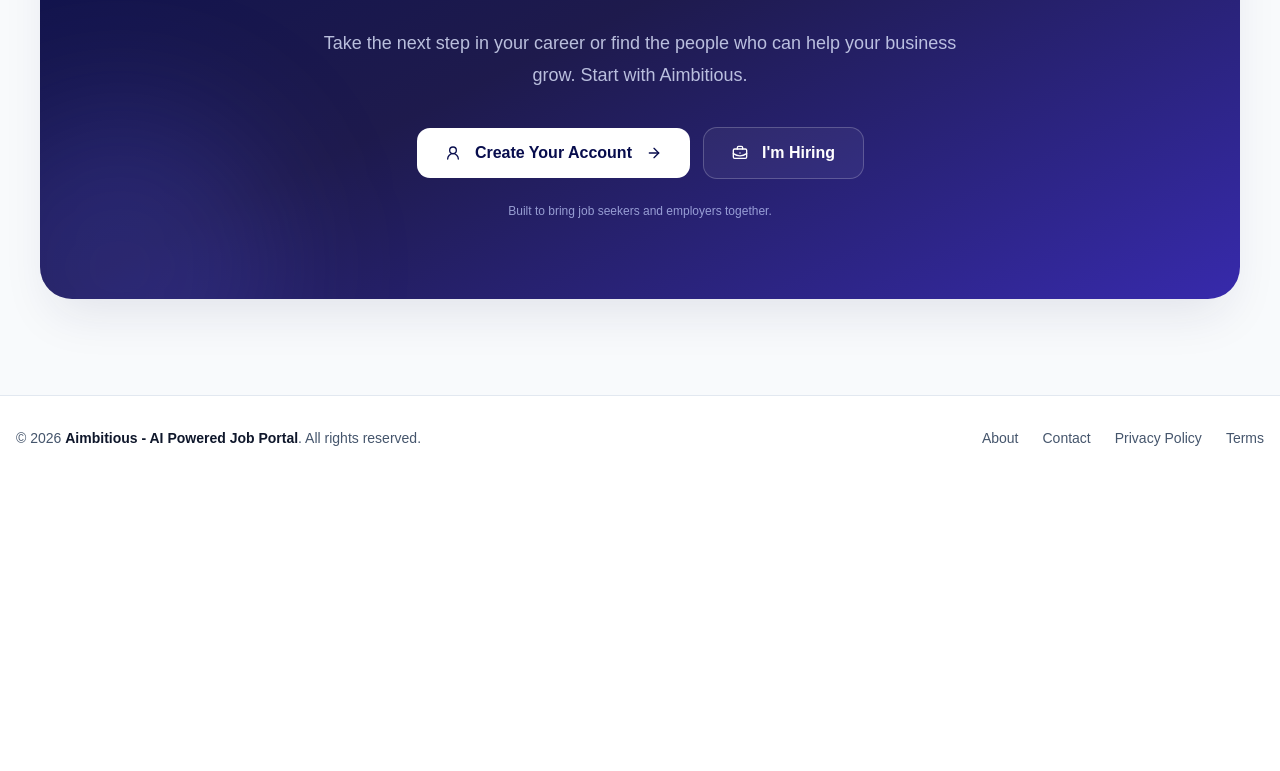
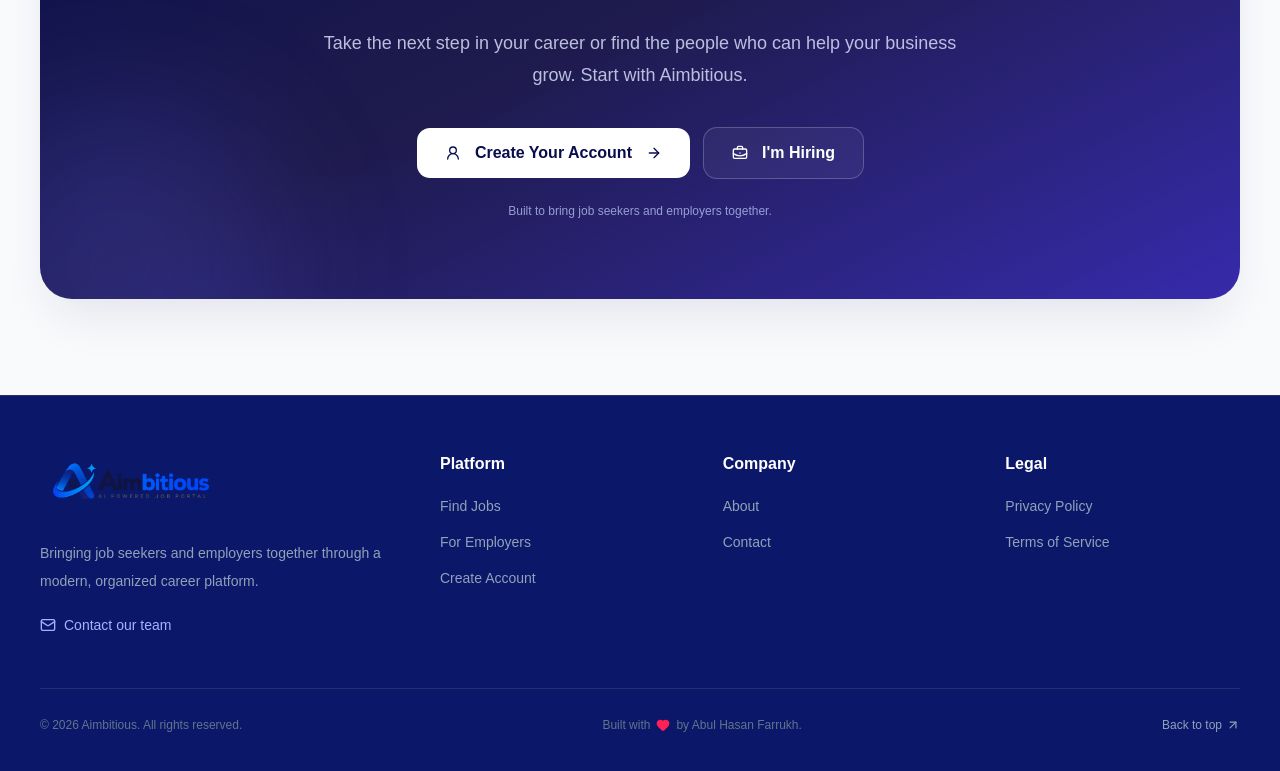
Before and after one commit to abul-hasan-farrukh/job-portal-frontend, a React (Vite) app: page / in a window 1280 px wide. Shown: the part 5815-6586 px from the top of the page. Before the commit the page ends 6295 px from the top, so only its background shows below. Built offline with nearby package versions, Linux system fonts and the light colour scheme; no server answers.

Commit message:
feat: overhaul Footer component with new layout and links structure

```diff
--- a/src/components/Footer.jsx
+++ b/src/components/Footer.jsx
@@ -1,33 +1,140 @@
-export default function Footer() {
-  const footerLinks = [
-    { label: "About", href: "#about" },
-    { label: "Contact", href: "#contact" },
-    { label: "Privacy Policy", href: "#privacy" },
-    { label: "Terms", href: "#terms" }
-  ]
+import { Link } from "react-router-dom"
+import {
+  BriefcaseBusiness,
+  ArrowUpRight,
+  Mail,
+  Heart,
+} from "lucide-react"
+
+const platformLinks = [
+  { label: "Find Jobs", href: "/register" },
+  { label: "For Employers", href: "/register" },
+  { label: "Create Account", href: "/register" },
+]
+
+const companyLinks = [
+  { label: "About", href: "/#about" },
+  { label: "Contact", href: "/#contact" },
+]
+
+const legalLinks = [
+  { label: "Privacy Policy", href: "/privacy" },
+  { label: "Terms of Service", href: "/terms" },
+]
+
+function FooterLink({ href, children }) {
+  const className =
+    "inline-flex items-center gap-1 text-sm text-slate-400 transition-colors hover:text-white"
+
+  if (href.startsWith("/#")) {
+    return (
+      <a href={href} className={className}>
+        {children}
+      </a>
+    )
+  }
 
   return (
-    // Simple footer with minimal styling
-    <footer className="border-t border-slate-200 bg-white">
-      <div className="container mx-auto px-4 py-8">
-        <div className="flex flex-col md:flex-row items-center justify-between gap-4">
-          {/* Logo */}
-          <div className="text-sm text-slate-600">
-            © 2026 <span className="font-semibold text-slate-900">Aimbitious - AI Powered Job Portal</span>. All rights reserved.
+    <Link to={href} className={className}>
+      {children}
+    </Link>
+  )
+}
+
+export default function Footer() {
+  return (
+    <footer className="border-t border-white/10 bg-[#0b1768] text-white">
+      <div className="mx-auto max-w-7xl px-5 py-14 sm:px-8 lg:px-10">
+
+        {/* Main footer */}
+        <div className="grid gap-12 sm:grid-cols-2 lg:grid-cols-[1.5fr_1fr_1fr_1fr]">
+
+          {/* Brand */}
+          <div>
+            {/* Brand Logo */}
+<Link
+  to="/"
+  aria-label="Aimbitious home"
+  className="inline-flex items-center"
+>
+  <img
+    src="/logo.png"
+    alt="Aimbitious - AI Powered Job Portal"
+    className="h-15 w-auto max-w-[220px] object-contain transition-opacity duration-200 hover:opacity-90"
+  />
+</Link>
+
+            <p className="mt-5 max-w-sm text-sm leading-7 text-slate-400">
+              Bringing job seekers and employers together through
+              a modern, organized career platform.
+            </p>
+
+            <a
+              href="mailto:contact@example.com"
+              className="mt-5 inline-flex items-center gap-2 text-sm text-indigo-300 transition-colors hover:text-white"
+            >
+              <Mail className="h-4 w-4" />
+              Contact our team
+            </a>
           </div>
 
-          {/* Links */}
-          <div className="flex items-center gap-6">
-            {footerLinks.map((link, index) => (
-              <a
-                key={index}
-                href={link.href}
-                className="text-sm text-slate-600 hover:text-slate-900 transition-colors"
-              >
-                {link.label}
-              </a>
-            ))}
+          {/* Platform */}
+          <div>
+            <h3 className="font-bold text-white">Platform</h3>
+
+            <div className="mt-5 flex flex-col items-start gap-4">
+              {platformLinks.map((link) => (
+                <FooterLink key={link.label} href={link.href}>
+                  {link.label}
+                </FooterLink>
+              ))}
+            </div>
           </div>
+
+          {/* Company */}
+          <div>
+            <h3 className="font-bold text-white">Company</h3>
+
+            <div className="mt-5 flex flex-col items-start gap-4">
+              {companyLinks.map((link) => (
+                <FooterLink key={link.label} href={link.href}>
+                  {link.label}
+                </FooterLink>
+              ))}
+            </div>
+          </div>
+
+          {/* Legal */}
+          <div>
+            <h3 className="font-bold text-white">Legal</h3>
+
+            <div className="mt-5 flex flex-col items-start gap-4">
+              {legalLinks.map((link) => (
+                <FooterLink key={link.label} href={link.href}>
+                  {link.label}
+                </FooterLink>
+              ))}
+            </div>
+          </div>
+        </div>
+
+        {/* Bottom bar */}
+        <div className="mt-12 flex flex-col items-center justify-between gap-4 border-t border-white/10 pt-7 text-center sm:flex-row sm:text-left">
+          <p className="text-xs text-slate-500">
+            © {new Date().getFullYear()} Aimbitious. All rights reserved.
+          </p>
+
+          <p className="flex items-center gap-1.5 text-xs text-slate-500">
+            Built with <Heart className="h-3.5 w-3.5 fill-rose-500 text-rose-500" /> by Abul Hasan Farrukh.
+          </p>
+
+          <a
+            href="#top"
+            className="inline-flex items-center gap-1 text-xs font-medium text-slate-400 transition-colors hover:text-white"
+          >
+            Back to top
+            <ArrowUpRight className="h-3.5 w-3.5" />
+          </a>
         </div>
       </div>
     </footer>
```
